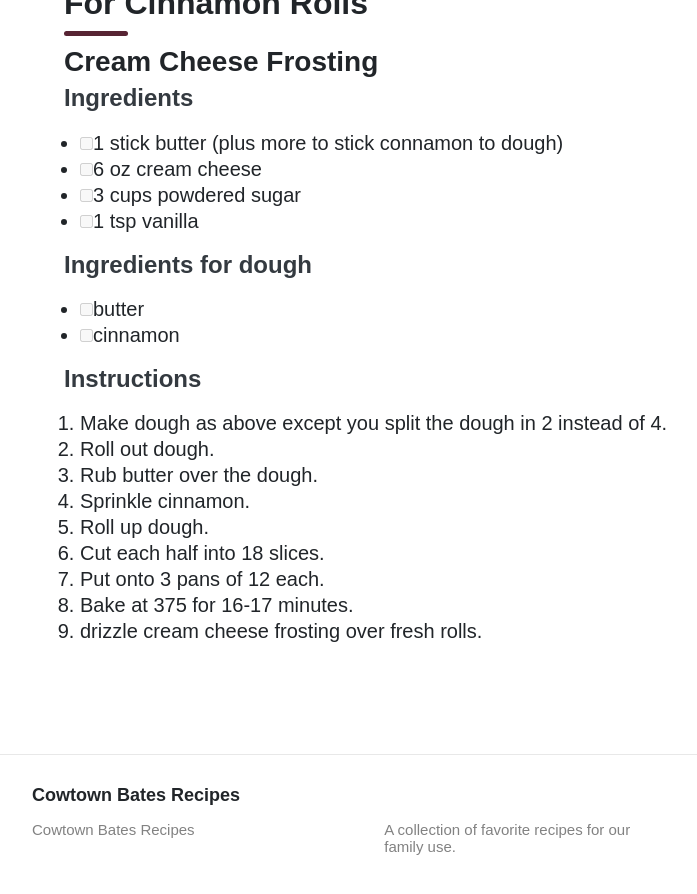
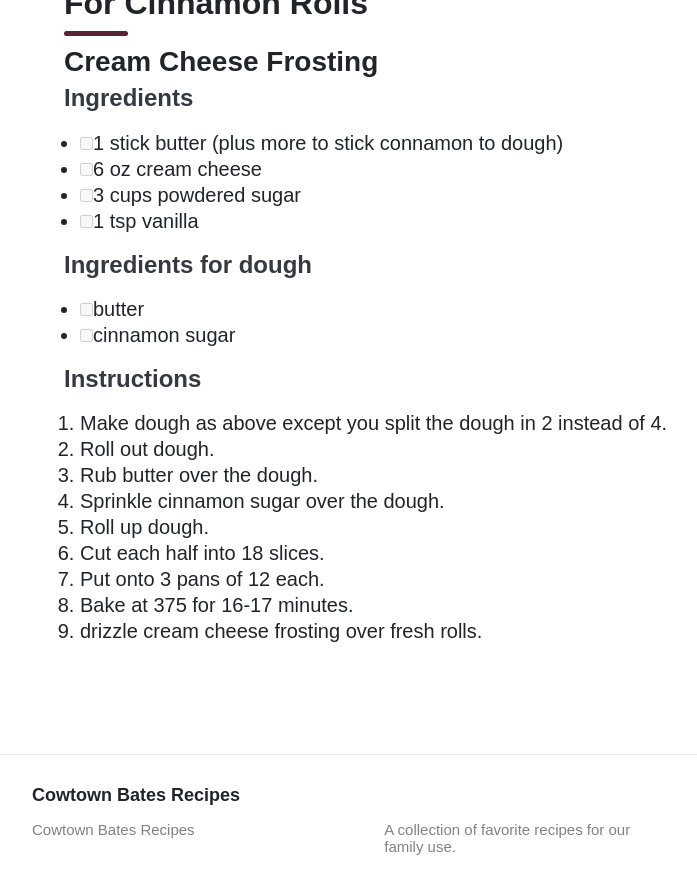
Before and after one commit to sfb1996/cookbook, a Jekyll site: the page built from _recipes/cias-rolls.md, in a window 1280 px wide and 900 px high, scrolled down 1575 px. Shown: the top 894 px of the window, without its empty margins (268-965 px from the left). Built offline with Jekyll 4.4.1, drawn with Linux system fonts in a browser that asks for light colours.

Commit message:
Update cias-rolls.md

```diff
--- a/_recipes/cias-rolls.md
+++ b/_recipes/cias-rolls.md
@@ -46,13 +46,13 @@ tags: ['bread', 'cinnamon rolls']
 
 ### Ingredients for dough
 - [ ] butter
-- [ ] cinnamon
+- [ ] cinnamon sugar
 
 ### Instructions
 1. Make dough as above except you split the dough in 2 instead of 4.
 2. Roll out dough.
 3. Rub butter over the dough.
-4. Sprinkle cinnamon.
+4. Sprinkle cinnamon sugar over the dough.
 5. Roll up dough.
 6. Cut each half into 18 slices.
 7. Put onto 3 pans of 12 each.
```
